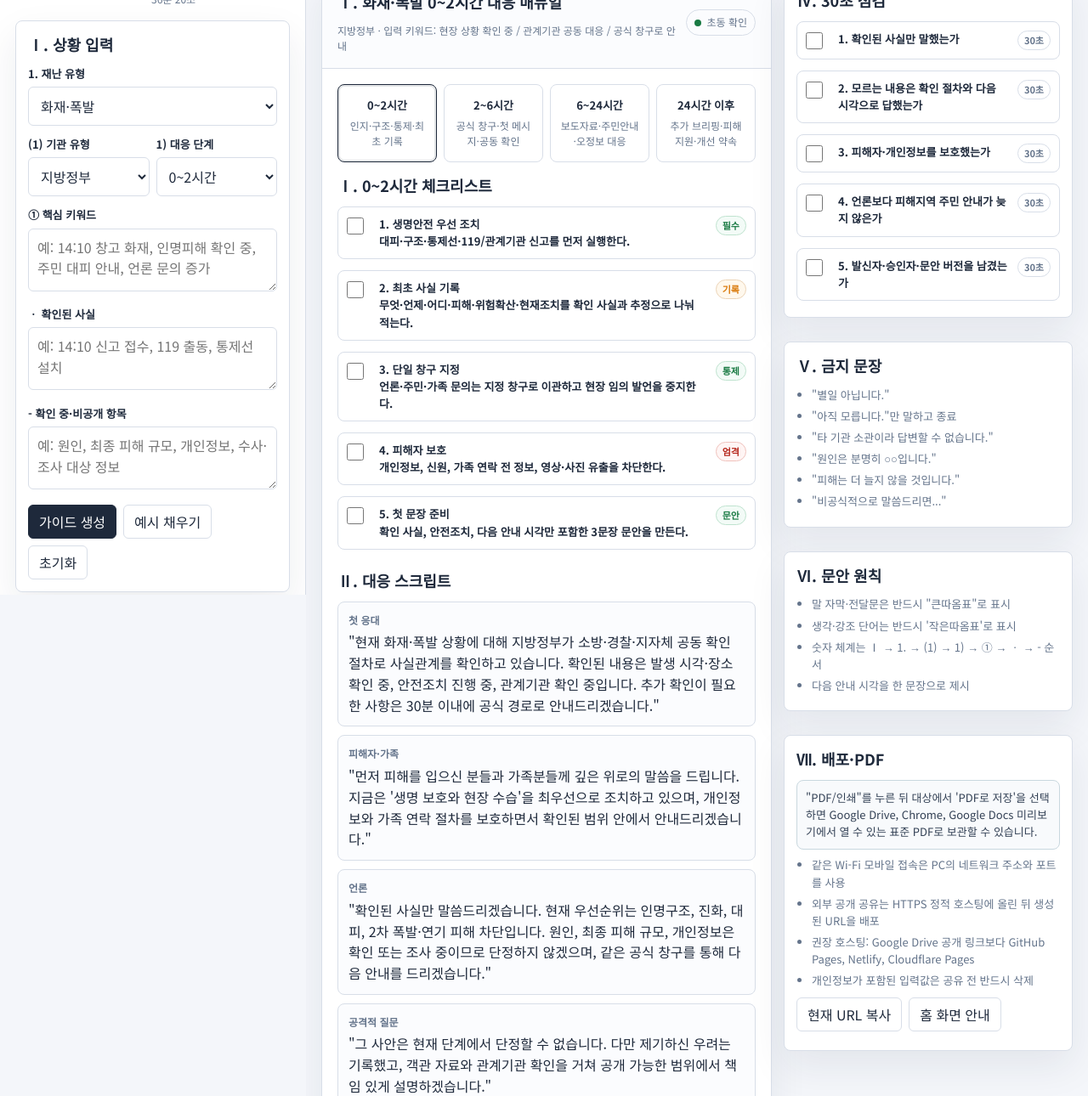
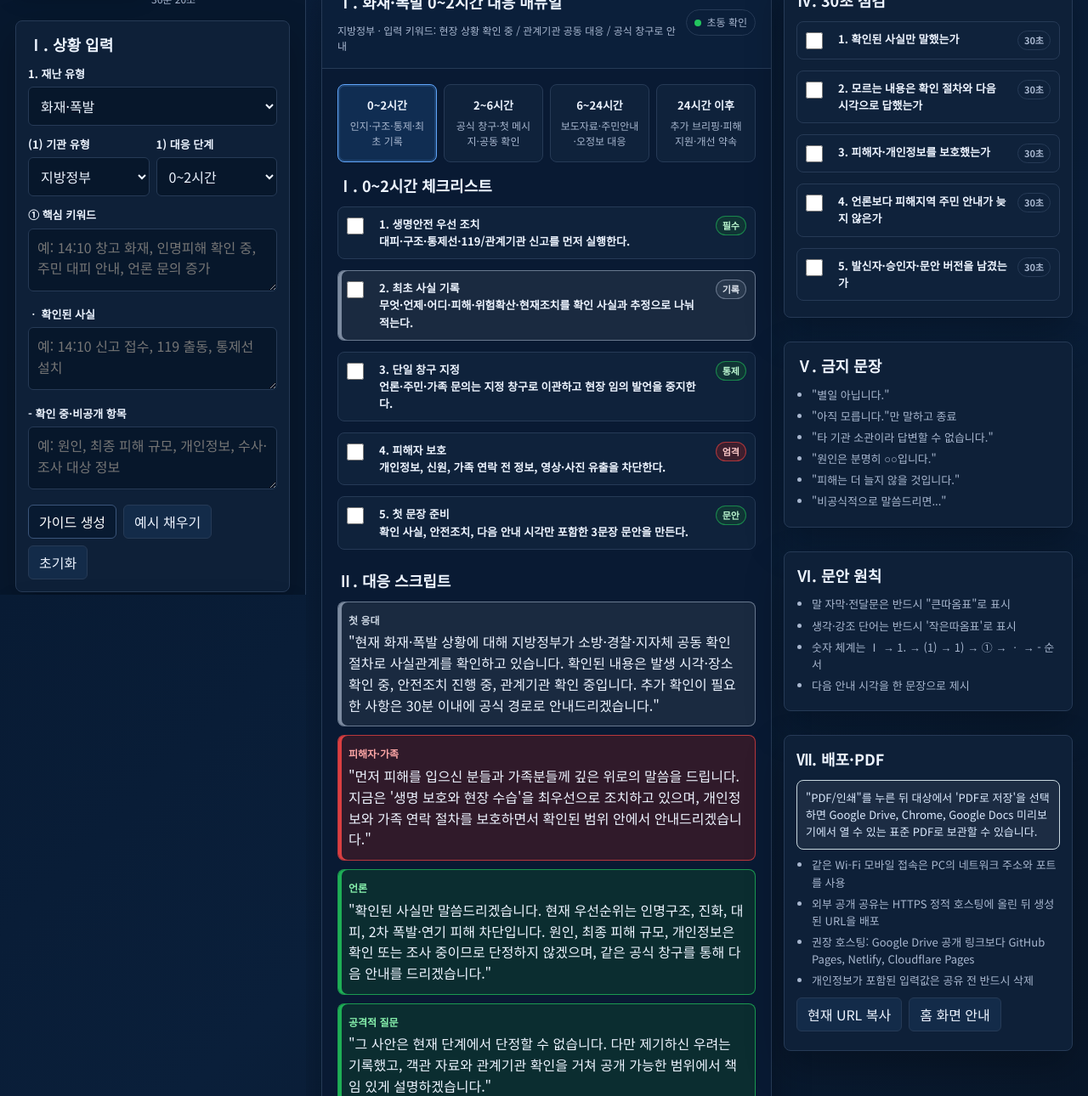
Before and after one commit to ktvwin-pixel/disaster-communication-guide, a plain HTML site: page index.html in a window 1280 px wide. Shown: the part 100-1390 px from the top of the page at 85% size. Drawn offline with Linux system fonts and the light colour scheme.

Commit message:
Apply role-based color theme

```diff
--- a/index.html
+++ b/index.html
@@ -3,7 +3,7 @@
 <head>
   <meta charset="utf-8">
   <meta name="viewport" content="width=device-width, initial-scale=1">
-  <meta name="theme-color" content="#1e293b">
+  <meta name="theme-color" content="#06172e">
   <meta name="apple-mobile-web-app-capable" content="yes">
   <meta name="apple-mobile-web-app-title" content="재난소통 가이드">
   <link rel="manifest" href="manifest.webmanifest">
@@ -14,25 +14,29 @@
   <title>재난안전 커뮤니케이션 전략 가이드</title>
   <style>
     :root {
-      --ink: #1e293b;
-      --muted: #64748b;
-      --line: #d8dee8;
-      --panel: #ffffff;
-      --soft: #f4f6fa;
-      --accent: #1e293b;
+      --ink: #edf4ff;
+      --muted: #a8b7cf;
+      --line: #263a56;
+      --panel: #0e2038;
+      --panel-2: #122946;
+      --soft: #06172e;
+      --accent: #0a1b33;
       --accent-2: #d97706;
-      --accent-3: #0d9488;
-      --danger: #b42318;
-      --ok: #197a43;
+      --accent-3: #22c55e;
+      --danger: #ef4444;
+      --ok: #22c55e;
+      --report: #94a3b8;
       --warn: #b76e00;
-      --focus: #0b5fff;
-      --shadow: 0 18px 45px rgba(30, 41, 59, .08);
+      --focus: #60a5fa;
+      --shadow: 0 18px 45px rgba(0, 0, 0, .28);
     }
 
     * { box-sizing: border-box; }
     body {
       margin: 0;
-      background: var(--soft);
+      background:
+        radial-gradient(circle at top left, rgba(30, 64, 120, .38), transparent 34rem),
+        linear-gradient(135deg, #06172e 0%, #0a1f3a 48%, #07111f 100%);
       color: var(--ink);
       font-family: "Noto Sans KR", "Malgun Gothic", "Apple SD Gothic Neo", system-ui, sans-serif;
       line-height: 1.55;
@@ -42,14 +46,14 @@
     button, input, textarea, select { font: inherit; }
     button {
       border: 1px solid var(--line);
-      background: var(--panel);
+      background: #132b49;
       color: var(--ink);
       min-height: 40px;
       border-radius: 6px;
       padding: 0 12px;
       cursor: pointer;
     }
-    button.primary { background: var(--accent); color: #fff; border-color: var(--accent); }
+    button.primary { background: #081a31; color: #fff; border-color: #3b557a; }
     button.ghost { background: transparent; }
     button:focus, input:focus, textarea:focus, select:focus {
       outline: 3px solid rgba(11, 95, 255, .18);
@@ -63,7 +67,7 @@
     }
 
     aside {
-      background: #fff;
+      background: rgba(8, 24, 46, .96);
       border-right: 1px solid var(--line);
       padding: 18px;
       position: sticky;
@@ -89,6 +93,9 @@
       height: auto;
       display: block;
       flex: 0 0 auto;
+      border: 1px solid rgba(148, 163, 184, .35);
+      border-radius: 8px;
+      box-shadow: 0 10px 28px rgba(0, 0, 0, .22);
     }
     h1, h2, h3 { margin: 0; }
     h1 {
@@ -116,7 +123,7 @@
       width: 100%;
       border: 1px solid var(--line);
       border-radius: 6px;
-      background: #fff;
+      background: #07172b;
       color: var(--ink);
       padding: 9px 10px;
     }
@@ -137,9 +144,9 @@
       flex-wrap: wrap;
     }
     .tab[aria-selected="true"] {
-      background: var(--ink);
+      background: #0f2f56;
       color: #fff;
-      border-color: var(--ink);
+      border-color: #4b668f;
     }
 
     .workspace {
@@ -150,7 +157,7 @@
     }
 
     .output {
-      background: #fff;
+      background: rgba(10, 27, 51, .96);
       border: 1px solid var(--line);
       border-radius: 8px;
       box-shadow: var(--shadow);
@@ -163,7 +170,7 @@
       align-items: center;
       padding: 16px 18px;
       border-bottom: 1px solid var(--line);
-      background: #fbfcfe;
+      background: #0b1f3a;
     }
     .status {
       display: inline-flex;
@@ -189,11 +196,11 @@
       border: 1px solid var(--line);
       border-radius: 8px;
       padding: 10px;
-      background: #fff;
+      background: #0f223b;
       cursor: pointer;
       min-height: 92px;
     }
-    .phase.active { border-color: var(--accent); box-shadow: inset 0 0 0 2px rgba(30, 41, 59, .12); }
+    .phase.active { border-color: #60a5fa; box-shadow: inset 0 0 0 2px rgba(96, 165, 250, .18); background: #102d52; }
     .phase strong { display: block; font-size: 13px; }
     .phase span { display: block; color: var(--muted); font-size: 12px; margin-top: 4px; }
 
@@ -206,10 +213,10 @@
       border: 1px solid var(--line);
       border-radius: 8px;
       padding: 10px;
-      background: #fff;
+      background: #0f223b;
     }
     .check input { width: 20px; height: 20px; margin: 2px 0 0; }
-    .check.done { background: #f2faf6; border-color: #b9e4cc; }
+    .check.done { background: rgba(34, 197, 94, .13); border-color: rgba(34, 197, 94, .55); }
     .tag {
       display: inline-block;
       border-radius: 999px;
@@ -219,19 +226,44 @@
       color: var(--muted);
       white-space: nowrap;
     }
-    .tag.red { color: var(--danger); border-color: #f0c2bd; background: #fff5f4; }
-    .tag.gold { color: var(--accent-2); border-color: #ecd4b7; background: #fff8ed; }
-    .tag.green { color: var(--ok); border-color: #bfe3cf; background: #f3fbf7; }
+    .tag.red { color: #fecaca; border-color: rgba(239, 68, 68, .62); background: rgba(127, 29, 29, .42); }
+    .tag.gold { color: #e2e8f0; border-color: rgba(148, 163, 184, .58); background: rgba(71, 85, 105, .33); }
+    .tag.green { color: #bbf7d0; border-color: rgba(34, 197, 94, .58); background: rgba(20, 83, 45, .38); }
 
     .script-box {
       border: 1px solid var(--line);
       border-radius: 8px;
       padding: 12px;
-      background: #fbfcfe;
+      background: #0f223b;
       margin-bottom: 10px;
     }
     .script-box p { margin: 4px 0 0; }
     .script-box .caption { color: var(--muted); font-size: 12px; font-weight: 700; }
+    .script-box.tone-media,
+    .matrix-card.tone-media {
+      background: rgba(20, 83, 45, .34);
+      border-color: rgba(34, 197, 94, .72);
+      box-shadow: inset 4px 0 0 rgba(34, 197, 94, .86);
+    }
+    .script-box.tone-media .caption,
+    .matrix-card.tone-media h3 { color: #86efac; }
+    .script-box.tone-victim,
+    .matrix-card.tone-victim {
+      background: rgba(127, 29, 29, .34);
+      border-color: rgba(239, 68, 68, .72);
+      box-shadow: inset 4px 0 0 rgba(239, 68, 68, .9);
+    }
+    .script-box.tone-victim .caption,
+    .matrix-card.tone-victim h3 { color: #fca5a5; }
+    .script-box.tone-report,
+    .matrix-card.tone-report,
+    .check.tone-report {
+      background: rgba(51, 65, 85, .42);
+      border-color: rgba(148, 163, 184, .66);
+      box-shadow: inset 4px 0 0 rgba(148, 163, 184, .82);
+    }
+    .script-box.tone-report .caption,
+    .matrix-card.tone-report h3 { color: #cbd5e1; }
 
     .matrix {
       display: grid;
@@ -242,7 +274,7 @@
       border: 1px solid var(--line);
       border-radius: 8px;
       padding: 12px;
-      background: #fff;
+      background: #0f223b;
     }
     .matrix-card ul { margin: 6px 0 0; padding-left: 18px; }
 
@@ -275,9 +307,9 @@
     .print-note {
       border: 1px solid #c9d8df;
       border-radius: 8px;
-      background: #f8fafc;
+      background: rgba(51, 65, 85, .38);
       padding: 10px;
-      color: #334155;
+      color: #dbeafe;
       font-size: 13px;
     }
 
@@ -294,6 +326,7 @@
       border: 1px solid var(--line);
       border-radius: 8px;
       background: rgba(255, 255, 255, .96);
+      color: #0f172a;
       box-shadow: var(--shadow);
     }
 
@@ -647,7 +680,7 @@
         <h2>Ⅰ. ${phaseTitle(s.phase)} 체크리스트</h2>
         <div class="checklist">
           ${items.map((item, i) => `
-            <label class="check">
+            <label class="check ${item[2] === "기록" ? "tone-report" : ""}">
               <input type="checkbox" data-check="${i}">
               <span><strong>${i + 1}. ${item[0]}</strong><br>${item[1]}</span>
               <span class="tag ${item[2] === "엄격" ? "red" : item[2] === "기록" ? "gold" : "green"}">${item[2]}</span>
@@ -660,8 +693,8 @@
       });
     }
 
-    function sentenceList(title, arr) {
-      return `<div class="script-box"><div class="caption">${title}</div><p>${arr.map(v => `ㆍ ${v}`).join("<br>")}</p></div>`;
+    function sentenceList(title, arr, tone = "tone-report") {
+      return `<div class="script-box ${tone}"><div class="caption">${title}</div><p>${arr.map(v => `ㆍ ${v}`).join("<br>")}</p></div>`;
     }
 
     function renderScripts(s) {
@@ -677,15 +710,17 @@
         ["오정보·루머", `"현재 온라인에 확산 중인 내용은 공식 확인된 정보가 아닙니다. 혼선을 줄이기 위해 ${s.org} 공식 채널의 안내를 기준으로 확인해 주시고, 새로 확인되는 내용은 같은 채널에서 업데이트하겠습니다."`]
       ];
 
-      $("scripts").innerHTML = scripts.map(([title, body]) => `
-        <div class="script-box"><div class="caption">${title}</div><p>${body}</p></div>
+      const scriptTones = ["tone-report", "tone-victim", "tone-media", "tone-media", "tone-media"];
+      $("scripts").innerHTML = scripts.map(([title, body], index) => `
+        <div class="script-box ${scriptTones[index] || ""}"><div class="caption">${title}</div><p>${body}</p></div>
       `).join("");
 
+      const messageTones = ["tone-report", "tone-report", "tone-media"];
       $("messages").innerHTML = [
         ["주민 안전문자", `"${s.incident.name} 관련 안전조치가 진행 중입니다. 확인된 사실: ${confirmed}. 위험구역 접근을 피하고 공식 안내를 따라 주십시오. 다음 안내: ${next}."`],
         ["내부 공지", `"현재 ${s.incident.name} 상황으로 관련 문의는 지정 창구로 이관합니다. 확인되지 않은 정보의 외부 전달과 SNS 게시를 금지합니다. 변경 사항은 ${next}에 공지합니다."`],
         ["언론 회신 문자", `"문의 주신 사항은 접수했습니다. ${s.org}는 확인된 사실과 공개 가능한 범위를 정리해 공식 창구로 안내드리겠습니다. 원인·책임·최종 수치는 확인 전 단정하지 않습니다."`]
-      ].map(([title, body]) => `<div class="script-box"><div class="caption">${title}</div><p>${body}</p></div>`).join("");
+      ].map(([title, body], index) => `<div class="script-box ${messageTones[index] || ""}"><div class="caption">${title}</div><p>${body}</p></div>`).join("");
     }
 
     function renderRange(s) {
@@ -695,8 +730,9 @@
         ["피해지역 주민", ["대피·통제·복구·생활지원 정보", "위험 회피 행동요령", "비공개: 취약시설 세부, 보안·수사 정보"]],
         ["내부 구성원", ["임무, 보고선, 금지선, 승인선", "콜센터·현장 공통 답변", "비공개: 업무상 알게 된 개인정보의 외부 전달"]]
       ];
-      $("rangeMatrix").innerHTML = cards.map(([title, items]) => `
-        <div class="matrix-card">
+      const cardTones = ["tone-media", "tone-victim", "", "tone-report"];
+      $("rangeMatrix").innerHTML = cards.map(([title, items], index) => `
+        <div class="matrix-card ${cardTones[index] || ""}">
           <h3>${title}</h3>
           <ul>${items.map(v => `<li>${v}</li>`).join("")}</ul>
         </div>
--- a/sw.js
+++ b/sw.js
@@ -1,4 +1,4 @@
-const CACHE_NAME = "disaster-comm-guide-v2";
+const CACHE_NAME = "disaster-comm-guide-v3";
 const ASSETS = [
   "./",
   "./index.html",
```
Also changed, not shown: manifest.webmanifest.
